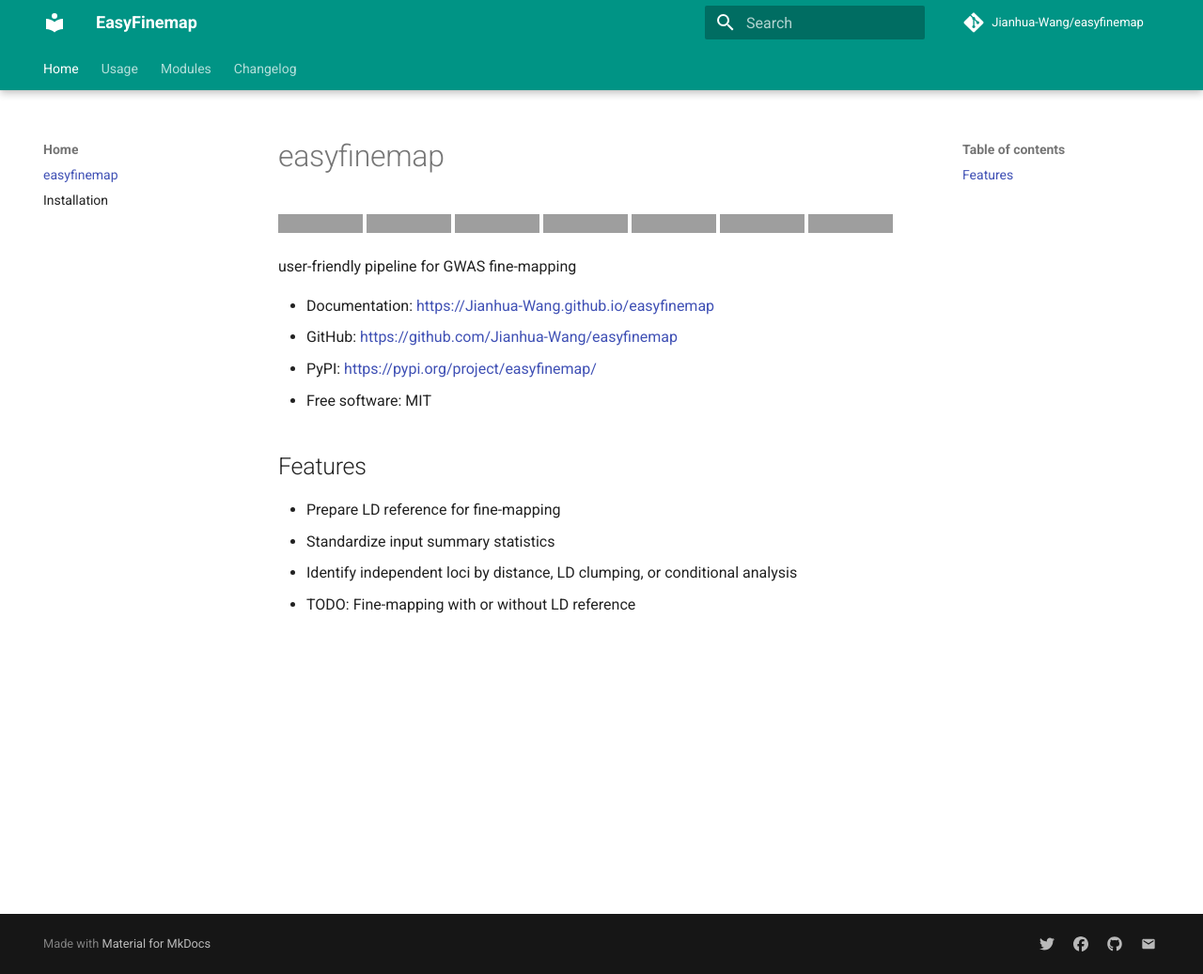
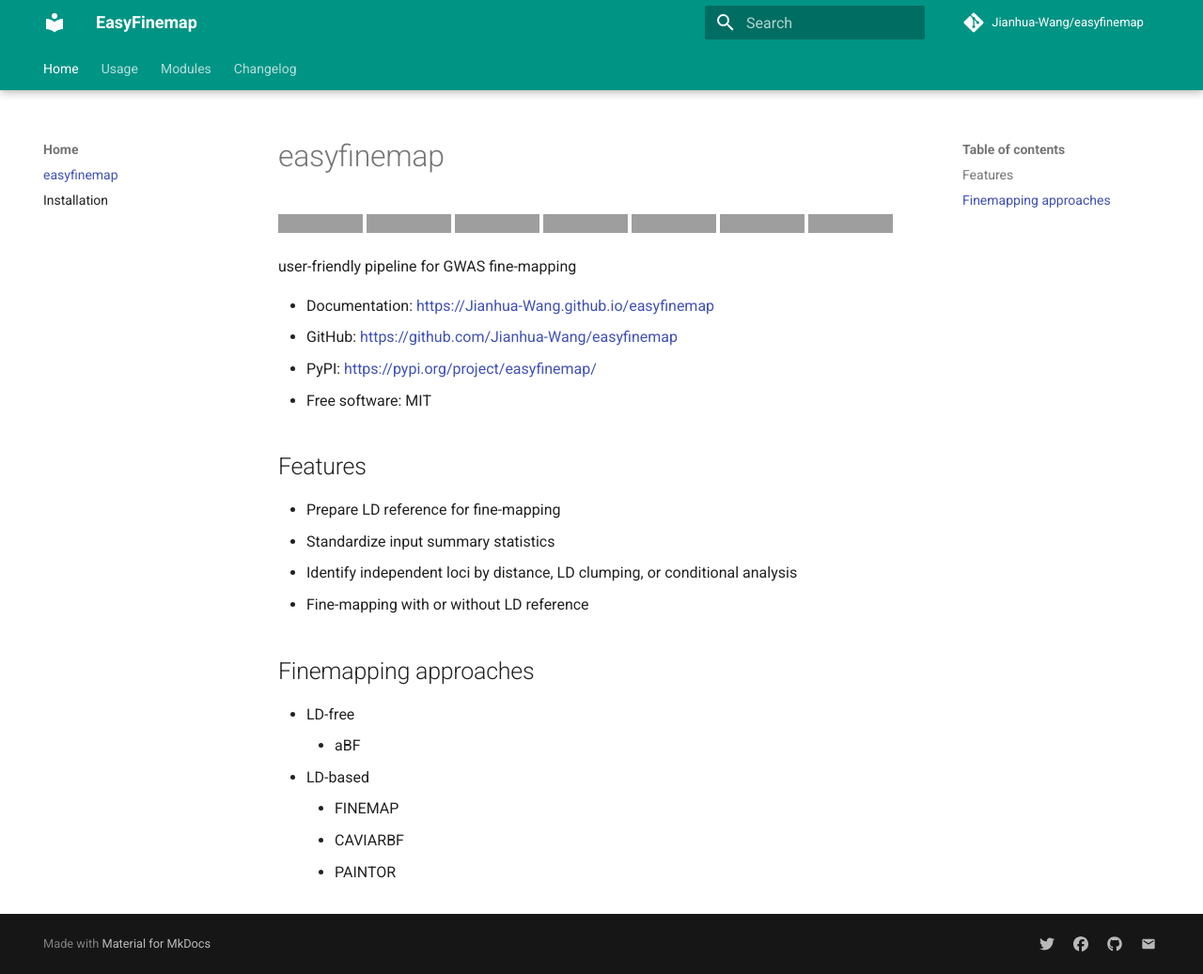
Before and after one commit to Jianhua-Wang/easyfinemap, an MkDocs documentation site: the page built from docs/index.md, in a window 1280 px wide and 1037 px high, cut to the strip 0-1037 px from the top of the window. Shown: the whole strip at 94% size. Built offline with MkDocs 1.6.1 and Material for MkDocs 9.7.7, drawn with Linux system fonts in a browser that asks for light colours; comment, search, counter and statistics services are not loaded; grey boxes are pictures that could not be loaded.

```diff
--- a/README.md
+++ b/README.md
@@ -23,4 +23,12 @@ user-friendly pipeline for GWAS fine-mapping
 * Prepare LD reference for fine-mapping
 * Standardize input summary statistics
 * Identify independent loci by distance, LD clumping, or conditional analysis
-* TODO: Fine-mapping with or without LD reference
+* Fine-mapping with or without LD reference
+
+## Finemapping approaches
+* LD-free
+    * aBF
+* LD-based
+    * FINEMAP
+    * CAVIARBF
+    * PAINTOR
```
Also changed, not shown: CHANGELOG.md (+12 -0 lines), docs/installation.md (+10 -2 lines), 2 other files.
